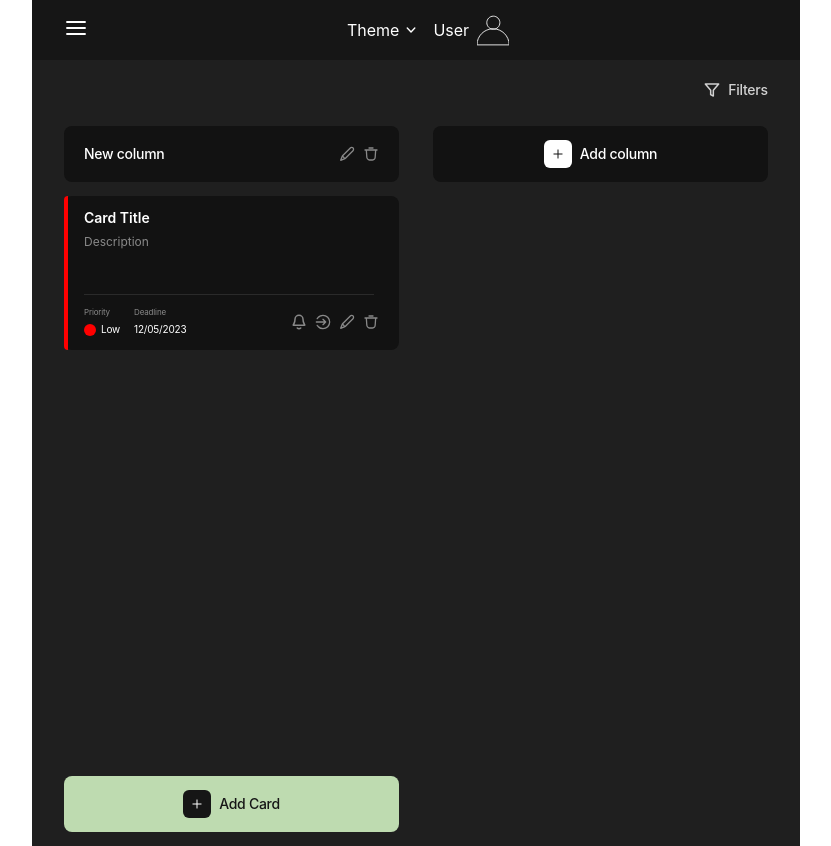
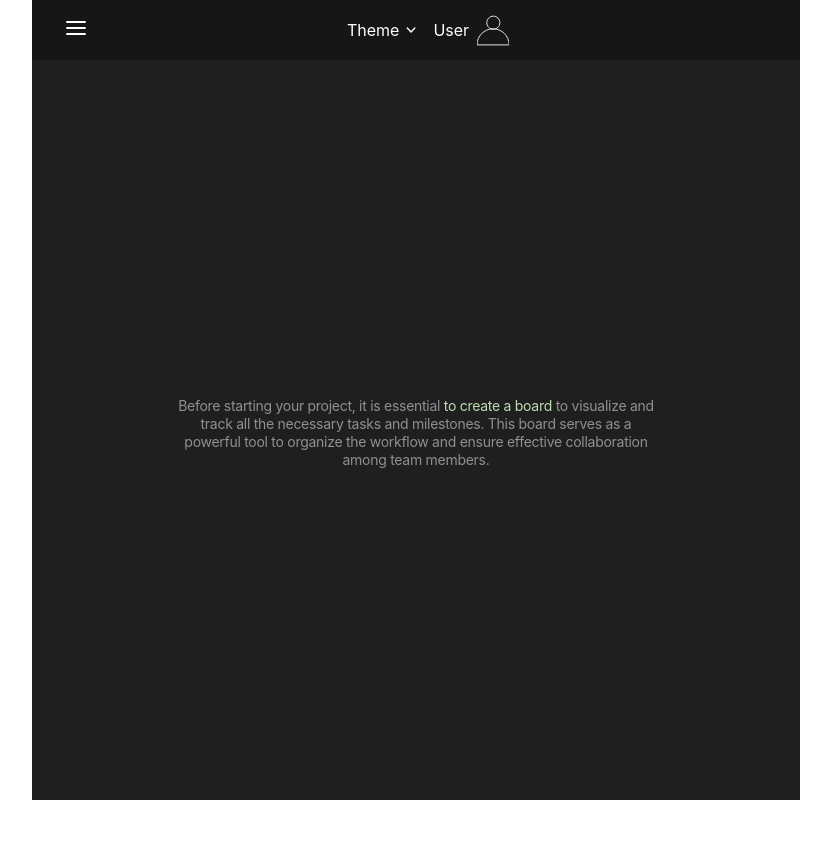
Before and after one commit to havr1985/TaskPro-blended1-frontend, a React (Vite) app: page /TaskPro-blended1-frontend/home in a window 1280 px wide. Shown: the whole page, without its empty margins (224-1055 px from the left). After the commit the page ends 800 px from the top, so only its background shows below. Built offline with nearby package versions, Linux system fonts and the light colour scheme; no server answers.

Commit message:
refactor

```diff
--- a/src/pages/ScreensPage.jsx
+++ b/src/pages/ScreensPage.jsx
@@ -13,7 +13,7 @@ const ScreensPage = () => {
 
   return (
     <ScreensPageWrap>
-      {boardName !== undefined && (
+      {boardName === undefined && (
         <WelcomeMessageWrap>
           <WelcomeMessage>
             Before starting your project, it is essential{" "}
@@ -24,7 +24,7 @@ const ScreensPage = () => {
           </WelcomeMessage>
         </WelcomeMessageWrap>
       )}
-      {boardName === undefined && (
+      {boardName !== undefined && (
         <>
           <HeaderDashboard boardName={boardName} />
           <MainDashboard boardName={boardName} />
```
